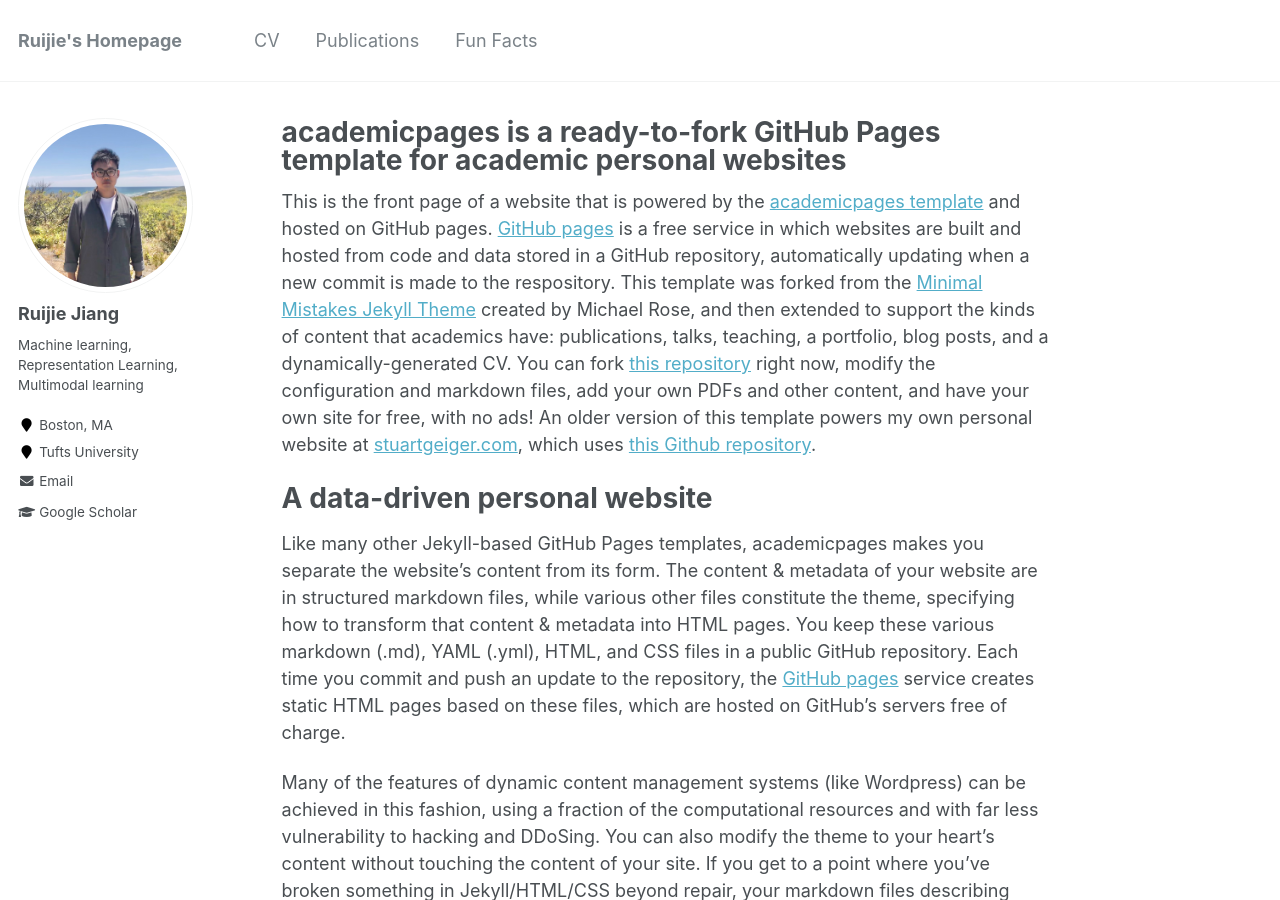
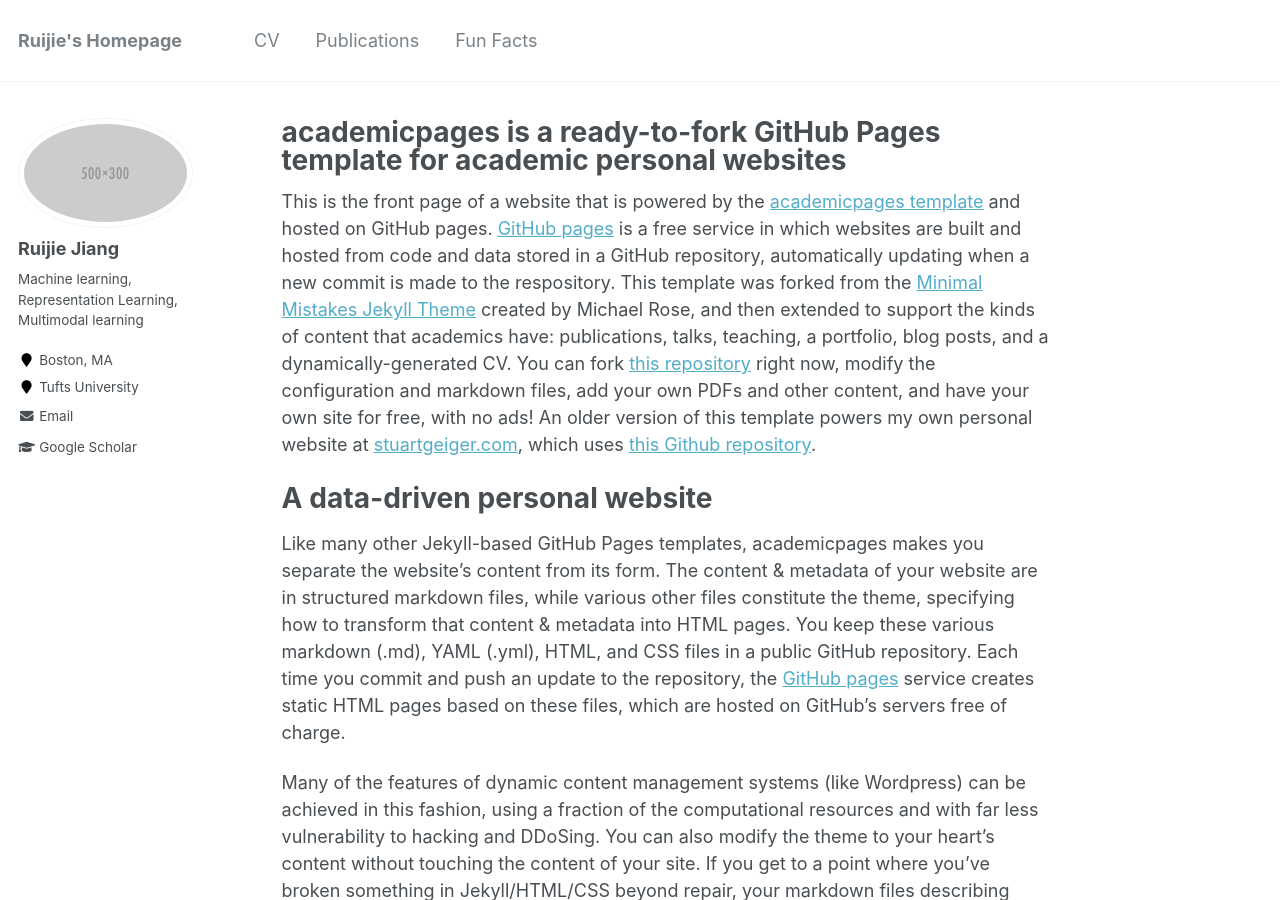
Before and after one commit to rjiang03/ruijie.github.io, a Jekyll site: the page built from _pages/about.md, in a window 1280 px wide and 900 px high. Built offline with Jekyll 4.4.1, drawn with Linux system fonts in a browser that asks for light colours.

Commit message:
Update _config.yml

```diff
--- a/_config.yml
+++ b/_config.yml
@@ -81,7 +81,7 @@ analytics:
 # Site Author
 author:
   name             : "Ruijie Jiang"
-  avatar           : "Ruijie.png"
+  avatar           : "500x300.png"
   bio              : "Machine learning, Representation Learning, Multimodal learning"
   location         : "Boston, MA"
   employer         : "Tufts University"
```
